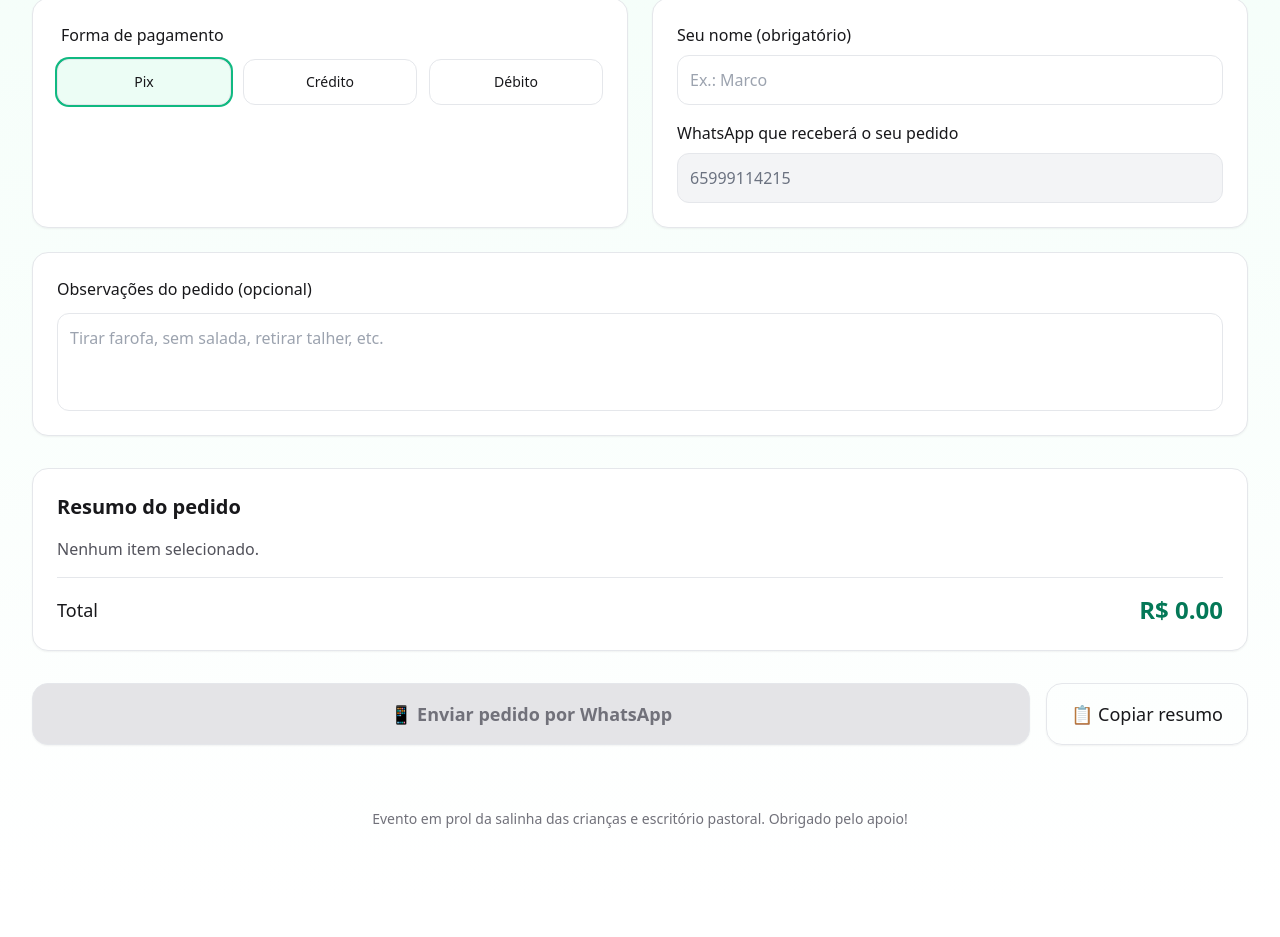
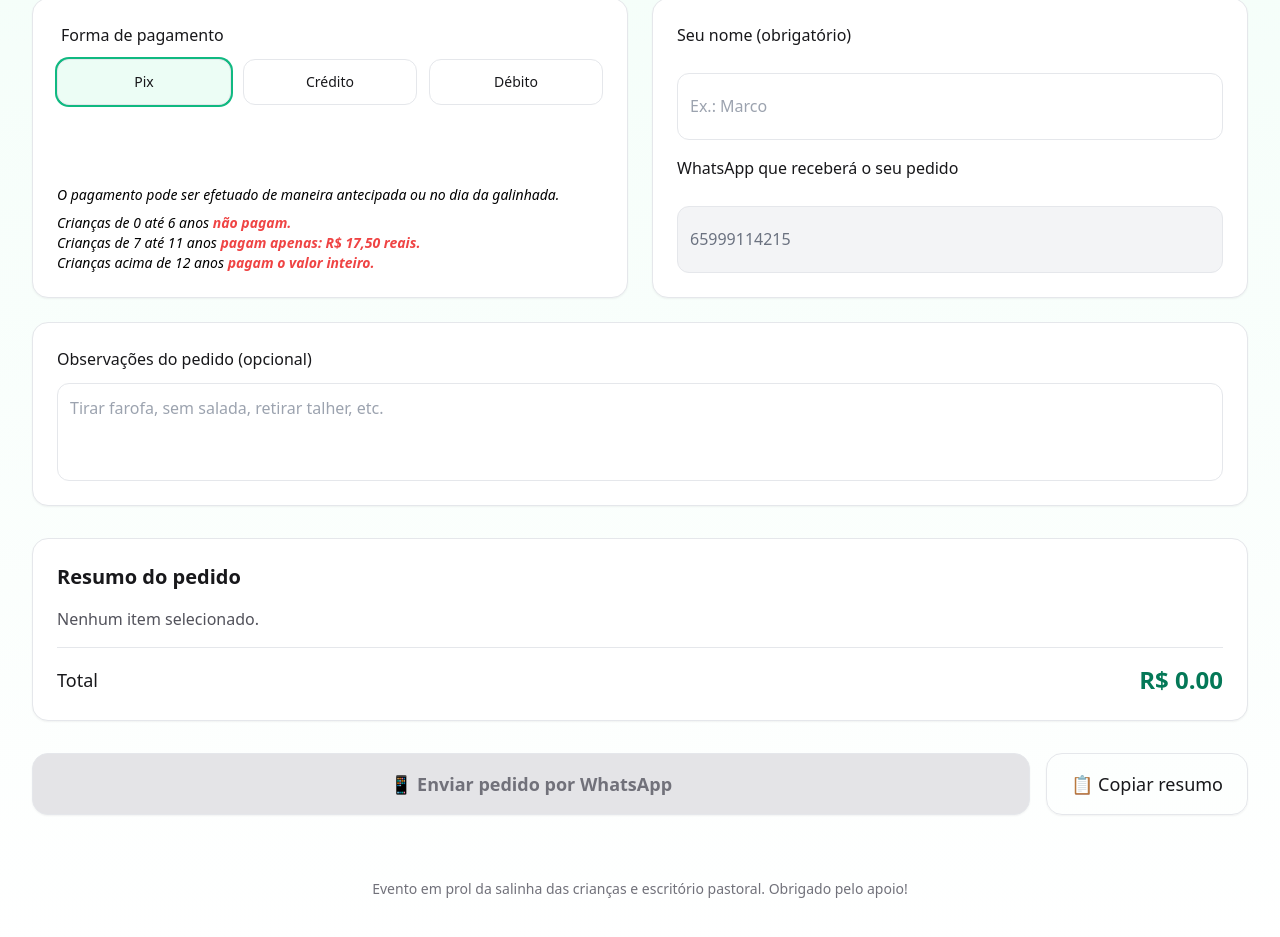
Before and after one commit to Matheus-Arruda3006/galinhada-casa-sobre-a-rocha, a React (Create React App) app: page / in a window 1280 px wide. Shown: the part 867-1804 px from the top of the page. Before the commit the page ends 1768 px from the top, so only its background shows below. Built offline with nearby package versions, Linux system fonts and the light colour scheme.

Commit message:
chore: fixed att age

```diff
--- a/src/App.tsx
+++ b/src/App.tsx
@@ -169,7 +169,14 @@ export default function EspetinhoApp() {
                   </label>
                 ))}
               </div>
-
+              <div className="flex flex-col gap-y-2">
+                <p className="text-sm text-black font-normal italic">O pagamento pode ser efetuado de maneira antecipada ou no dia da galinhada.</p>
+                <ul>
+                  <li className="text-sm text-black font-normal italic"> Crianças de 0 até 6 anos <label className="text-red-500 font-bold">não pagam.</label></li>
+                 <li className="text-sm text-black font-normal italic"> Crianças de 7 até 11 anos <label className="text-red-500 font-bold">pagam apenas: R$ 17,50 reais.</label></li>
+                 <li className="text-sm text-black font-normal italic"> Crianças acima de 12 anos <label className="text-red-500 font-bold">pagam o valor inteiro.</label></li>
+                </ul>
+              </div>
 
             </div>
 
```
